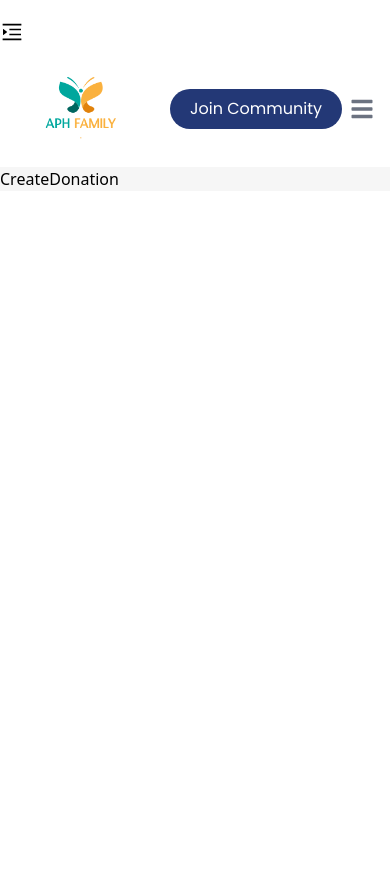
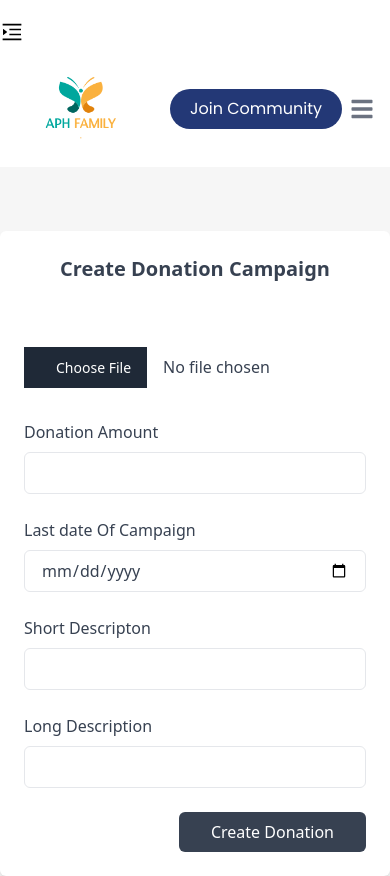
Before and after one commit to Alomgir-HasanShakib/aph-family-react-client-side, a React (Vite) app: page /dashboard/donationcampaign in a window 390 px wide. Before the commit the page ends 844 px from the top, so only its background shows below. Built offline with nearby package versions, Linux system fonts and the light colour scheme; no server answers.

Commit message:
created donation campaign form for collect donation data

```diff
--- a/src/Context/authcontext/Authentication.jsx
+++ b/src/Context/authcontext/Authentication.jsx
@@ -73,12 +73,12 @@ const Authentication = ({ children }) => {
         // save jwt token
         axiosPublic.post("/jwt", userInfo).then((res) => {
           if (res.data.token) {
-            localStorage.setItem("aph-access-token", res.data.token);
+            localStorage.setItem("aph-token", res.data.token);
           }
         });
       } else {
         // remove jwt token
-        localStorage.removeItem("aph-access-token");
+        localStorage.removeItem("aph-token");
       }
     });
 
--- a/src/Pages/UsersPages/Dashboard/CreateDonation.jsx
+++ b/src/Pages/UsersPages/Dashboard/CreateDonation.jsx
@@ -1,12 +1,144 @@
-import DynamicTitle from "../../../Components/HelmetForTitle/DynamicTitle"
+import { useForm } from "react-hook-form";
+import DynamicTitle from "../../../Components/HelmetForTitle/DynamicTitle";
 
 const CreateDonation = () => {
+  const {
+    register,
+    handleSubmit,
+    formState: { errors },
+  } = useForm();
+
+  const handleCampaignSubmit = (data) => {
+    const image = data.image[0];
+    const totalAmount = parseInt(data.totalAmount);
+    const lastDate = data.lastDate;
+    const shortDescription = data.shortDescription;
+    const longDescription = data.longDescription;
+    const campaignData = {
+      image: image,
+      totalAmount: totalAmount,
+      lastDate: lastDate,
+      shortDescription: shortDescription,
+      longDescription: longDescription,
+      campaignStart: new Date(),
+    };
+    console.log(campaignData);
+  };
+
   return (
     <div>
-        <DynamicTitle title='DashBoard | Create Donation'></DynamicTitle>
-      CreateDonation
+      <DynamicTitle title="DashBoard | Create Donation"></DynamicTitle>
+      <div className="mt-16">
+        <section className="max-w-4xl p-6 mx-auto bg-white rounded-md shadow-md dark:bg-gray-800">
+          <h2 className="text-xl text-center mb-10 font-semibold text-gray-700 capitalize dark:text-white">
+            Create Donation Campaign
+          </h2>
+
+          <form onSubmit={handleSubmit(handleCampaignSubmit)}>
+            <div className="grid grid-cols-1 gap-6 mt-4 sm:grid-cols-2">
+              <div className="mt-4">
+                <input
+                  {...register("image", { required: true })}
+                  className="block w-full px-4 py-2 text-gray-700   dark:bg-gray-800 dark:text-gray-300 dark:border-gray-600 focus:border-blue-400 focus:ring-opacity-40 dark:focus:border-blue-300 focus:outline-none focus:ring focus:ring-blue-300"
+                  type="file"
+                />
+                {errors.image?.type === "required" && (
+                  <span className="label-text text-red-500">
+                    Please Select A Image!
+                  </span>
+                )}
+              </div>
+
+              <div>
+                <label
+                  className="text-gray-700 dark:text-gray-200"
+                  htmlFor="amount"
+                >
+                  Donation Amount
+                </label>
+                <input
+                  id="amount"
+                  type="number"
+                  className="block w-full px-4 py-2 mt-2 text-gray-700 bg-white border border-gray-200 rounded-md dark:bg-gray-800 dark:text-gray-300 dark:border-gray-600 focus:border-blue-400 focus:ring-blue-300 focus:ring-opacity-40 dark:focus:border-blue-300 focus:outline-none focus:ring"
+                  {...register("totalAmount", { required: true })}
+                />
+                {errors.totalAmount?.type === "required" && (
+                  <span className="label-text text-red-500">
+                    This Field is Reqired!
+                  </span>
+                )}
+              </div>
+              <div>
+                <label
+                  className="text-gray-700 dark:text-gray-200"
+                  htmlFor="lastDate"
+                >
+                  Last date Of Campaign
+                </label>
+                <input
+                  id="lastDate"
+                  type="date"
+                  className="block w-full px-4 py-2 mt-2 text-gray-700 bg-white border border-gray-200 rounded-md dark:bg-gray-800 dark:text-gray-300 dark:border-gray-600 focus:border-blue-400 focus:ring-blue-300 focus:ring-opacity-40 dark:focus:border-blue-300 focus:outline-none focus:ring"
+                  {...register("lastDate", { required: true })}
+                />
+                {errors.lastDate?.type === "required" && (
+                  <span className="label-text text-red-500">
+                    This Field is Reqired!
+                  </span>
+                )}
+              </div>
+
+              <div>
+                <label
+                  className="text-gray-700 dark:text-gray-200"
+                  htmlFor="shortDescription"
+                >
+                  Short Descripton
+                </label>
+                <input
+                  id="shortDescription"
+                  type="text"
+                  className="block w-full px-4 py-2 mt-2 text-gray-700 bg-white border border-gray-200 rounded-md dark:bg-gray-800 dark:text-gray-300 dark:border-gray-600 focus:border-blue-400 focus:ring-blue-300 focus:ring-opacity-40 dark:focus:border-blue-300 focus:outline-none focus:ring"
+                  {...register("shortDescription", { required: true })}
+                />
+                {errors.shortDescription?.type === "required" && (
+                  <span className="label-text text-red-500">
+                    This Field is Reqired!
+                  </span>
+                )}
+              </div>
+
+              <div className="w-full">
+                <label
+                  className="text-gray-700 dark:text-gray-200"
+                  htmlFor="longDescription"
+                >
+                  Long Description
+                </label>
+                <input
+                  id="longDescription"
+                  type="text"
+                  className="block w-full px-4 py-2 mt-2 text-gray-700 bg-white border border-gray-200 rounded-md dark:bg-gray-800 dark:text-gray-300 dark:border-gray-600 focus:border-blue-400 focus:ring-blue-300 focus:ring-opacity-40 dark:focus:border-blue-300 focus:outline-none focus:ring"
+                  {...register("longDescription", { required: true })}
+                />
+                {errors.longDescription?.type === "required" && (
+                  <span className="label-text text-red-500">
+                    This Field is Reqired!
+                  </span>
+                )}
+              </div>
+            </div>
+
+            <div className="flex justify-end mt-6">
+              <button className="px-8 py-2.5 leading-5 text-white transition-colors duration-300 transform bg-gray-700 rounded-md hover:bg-gray-600 focus:outline-none focus:bg-gray-600">
+                Create Donation
+              </button>
+            </div>
+          </form>
+        </section>
       </div>
-  )
-}
+    </div>
+  );
+};
 
-export default CreateDonation
+export default CreateDonation;
--- a/src/Pages/UsersPages/Dashboard/UpdatePets.jsx
+++ b/src/Pages/UsersPages/Dashboard/UpdatePets.jsx
@@ -4,6 +4,7 @@ import Title from "../../../Components/DashBoardSectionTItle/Title";
 import { useContext, useRef, useState } from "react";
 import JoditEditor from "jodit-react";
 import useAxiosPublic from "../../../hooks/useAxiosPublic";
+import useAxiosSecure from "../../../hooks/useAxiosSecure";
 import Swal from "sweetalert2";
 import { AuthContext } from "../../../Context/authcontext/Authentication";
 import { useLoaderData, useParams } from "react-router-dom";
@@ -14,6 +15,7 @@ const UpdatePets = () => {
   const { id } = useParams();
   console.log(id);
   const axiosPublic = useAxiosPublic();
+  const axiosSecure = useAxiosSecure()
   const { loader, setLoader, user } = useContext(AuthContext);
   const {
     register,
@@ -56,7 +58,7 @@ const UpdatePets = () => {
         category: category,
         long: long,
       };
-      const petRes = await axiosPublic.patch(`/pets/${id}`, result);
+      const petRes = await useAxiosSecure.patch(`/pets/${id}`, result);
       if (petRes.data.modifiedCount > 0) {
         reset();
         Swal.fire({
--- a/src/Shared/Navbar/Nav.jsx
+++ b/src/Shared/Navbar/Nav.jsx
@@ -11,7 +11,6 @@ import {
   Avatar,
   Dropdown,
   DropdownDivider,
-  DropdownHeader,
   DropdownItem,
   Navbar,
   NavbarBrand,
@@ -25,6 +24,55 @@ const Nav = () => {
   // const [isOpen, setIsOpen] = useState(false);
   // const [click, setClick] = useState(false);
   // const [isuserOpen, setIsuserOpen] = useState(false);
+  const navlink = (
+    <>
+      <NavLink
+        style={({ isActive, isPending, isTransitioning }) => {
+          return {
+            fontWeight: isActive ? "bold" : "",
+            fontSize: isActive ? "18px" : "",
+            color: isActive ? "#233876" : "",
+
+            viewTransitionName: isTransitioning ? "slide" : "",
+          };
+        }}
+        to="/"
+        className="block py-2 px-3 text-gray-900 rounded hover:bg-gray-100 md:hover:bg-transparent md:hover:text-blue-700 md:p-0 dark:text-white md:dark:hover:text-blue-500 dark:hover:bg-gray-700 dark:hover:text-white md:dark:hover:bg-transparent dark:border-gray-700"
+      >
+        Home
+      </NavLink>
+      <NavLink
+        style={({ isActive, isPending, isTransitioning }) => {
+          return {
+            fontWeight: isActive ? "bold" : "",
+            fontSize: isActive ? "18px" : "",
+            color: isActive ? "#233876" : "",
+
+            viewTransitionName: isTransitioning ? "slide" : "",
+          };
+        }}
+        to="/petlisting"
+        className="block py-2 px-3 text-gray-900 rounded hover:bg-gray-100 md:hover:bg-transparent md:hover:text-blue-700 md:p-0 dark:text-white md:dark:hover:text-blue-500 dark:hover:bg-gray-700 dark:hover:text-white md:dark:hover:bg-transparent dark:border-gray-700"
+      >
+        Pet List
+      </NavLink>
+      <NavLink
+        style={({ isActive, isPending, isTransitioning }) => {
+          return {
+            fontWeight: isActive ? "bold" : "",
+            fontSize: isActive ? "18px" : "",
+            color: isActive ? "#233876" : "",
+
+            viewTransitionName: isTransitioning ? "slide" : "",
+          };
+        }}
+        to="/donation"
+        className="block py-2 px-3 text-gray-900 rounded hover:bg-gray-100 md:hover:bg-transparent md:hover:text-blue-700 md:p-0 dark:text-white md:dark:hover:text-blue-500 dark:hover:bg-gray-700 dark:hover:text-white md:dark:hover:bg-transparent dark:border-gray-700"
+      >
+        Donation
+      </NavLink>
+    </>
+  );
 
   const handleLogOut = () => {
     logOut().then((res) => {
@@ -40,12 +88,15 @@ const Nav = () => {
 
   return (
     <Navbar fluid rounded className="container mx-auto">
-      <NavbarBrand href="https://flowbite-react.com">
+      <NavbarBrand href="www.google.com">
         <img src={logo} className="mr-3 h-24" alt="Flowbite React Logo" />
       </NavbarBrand>
       <div className="flex md:order-2">
         {!user ? (
-          <Link to="/login" className="bg-blue-900 btn px-5 py-2 text-white rounded-full">
+          <Link
+            to="/login"
+            className="bg-blue-900 btn px-5 py-2 text-white rounded-full"
+          >
             Join Community
           </Link>
         ) : (
@@ -63,59 +114,7 @@ const Nav = () => {
         )}
         <NavbarToggle />
       </div>
-      <NavbarCollapse>
-        <NavbarLink>
-          <NavLink
-            style={({ isActive, isPending, isTransitioning }) => {
-              return {
-                fontWeight: isActive ? "bold" : "",
-                fontSize: isActive ? "18px" : "",
-                color: isActive ? "#233876" : "",
-
-                viewTransitionName: isTransitioning ? "slide" : "",
-              };
-            }}
-            to="/"
-            className="block py-2 px-3 text-gray-900 rounded hover:bg-gray-100 md:hover:bg-transparent md:hover:text-blue-700 md:p-0 dark:text-white md:dark:hover:text-blue-500 dark:hover:bg-gray-700 dark:hover:text-white md:dark:hover:bg-transparent dark:border-gray-700"
-          >
-            Home
-          </NavLink>
-        </NavbarLink>
-        <NavbarLink>
-          <NavLink
-            style={({ isActive, isPending, isTransitioning }) => {
-              return {
-                fontWeight: isActive ? "bold" : "",
-                fontSize: isActive ? "18px" : "",
-                color: isActive ? "#233876" : "",
-
-                viewTransitionName: isTransitioning ? "slide" : "",
-              };
-            }}
-            to="/petlisting"
-            className="block py-2 px-3 text-gray-900 rounded hover:bg-gray-100 md:hover:bg-transparent md:hover:text-blue-700 md:p-0 dark:text-white md:dark:hover:text-blue-500 dark:hover:bg-gray-700 dark:hover:text-white md:dark:hover:bg-transparent dark:border-gray-700"
-          >
-            Pet List
-          </NavLink>
-        </NavbarLink>
-        <NavbarLink>
-          <NavLink
-            style={({ isActive, isPending, isTransitioning }) => {
-              return {
-                fontWeight: isActive ? "bold" : "",
-                fontSize: isActive ? "18px" : "",
-                color: isActive ? "#233876" : "",
-
-                viewTransitionName: isTransitioning ? "slide" : "",
-              };
-            }}
-            to="/donation"
-            className="block py-2 px-3 text-gray-900 rounded hover:bg-gray-100 md:hover:bg-transparent md:hover:text-blue-700 md:p-0 dark:text-white md:dark:hover:text-blue-500 dark:hover:bg-gray-700 dark:hover:text-white md:dark:hover:bg-transparent dark:border-gray-700"
-          >
-            Donation
-          </NavLink>
-        </NavbarLink>
-      </NavbarCollapse>
+      <NavbarCollapse>{navlink}</NavbarCollapse>
     </Navbar>
   );
 };
--- a/src/hooks/useAxiosSecure.jsx
+++ b/src/hooks/useAxiosSecure.jsx
@@ -12,8 +12,8 @@ const useAxiosSecure = () => {
   const navigate = useNavigate();
   axiosSecure.interceptors.request.use(
     (config) => {
-      const token = localStorage.getItem("aph-access-token");
-      config.headers.authorization = `aph-access-token ${token}`;
+      const token = localStorage.getItem("aph-token");
+      config.headers.authorization = `aph-token ${token}`;
       return config;
     },
     (err) => {
```
Also changed, not shown: src/Pages/UsersPages/PetDetails.jsx (+30 -9 lines).
